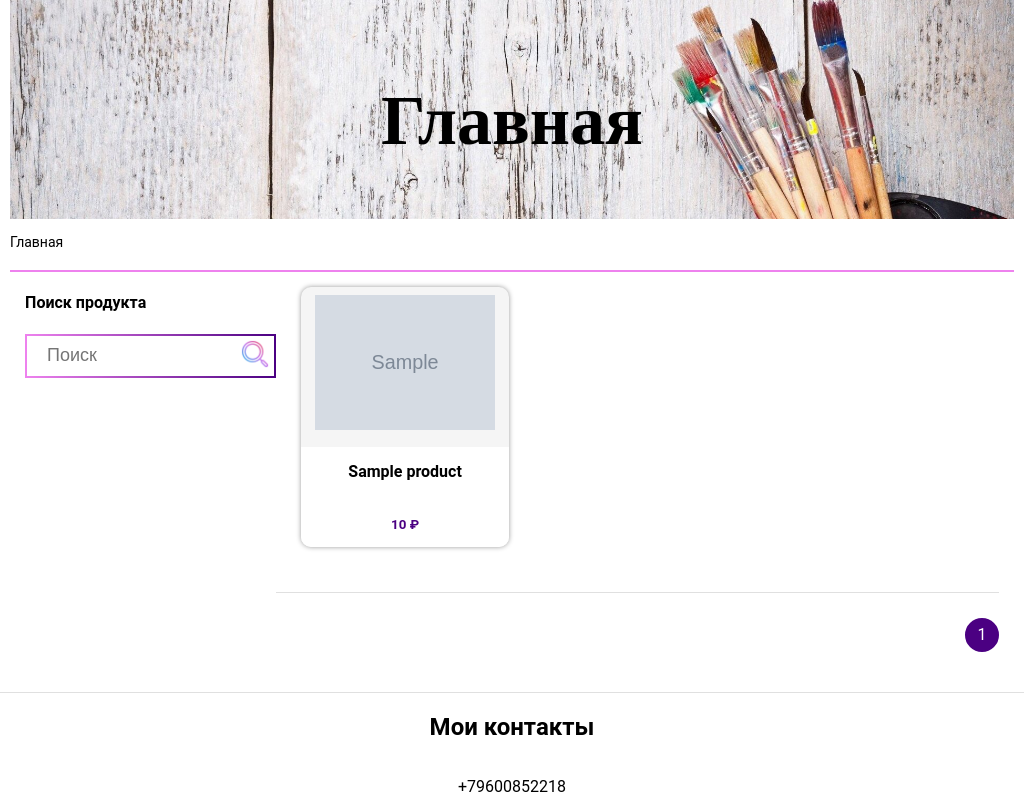
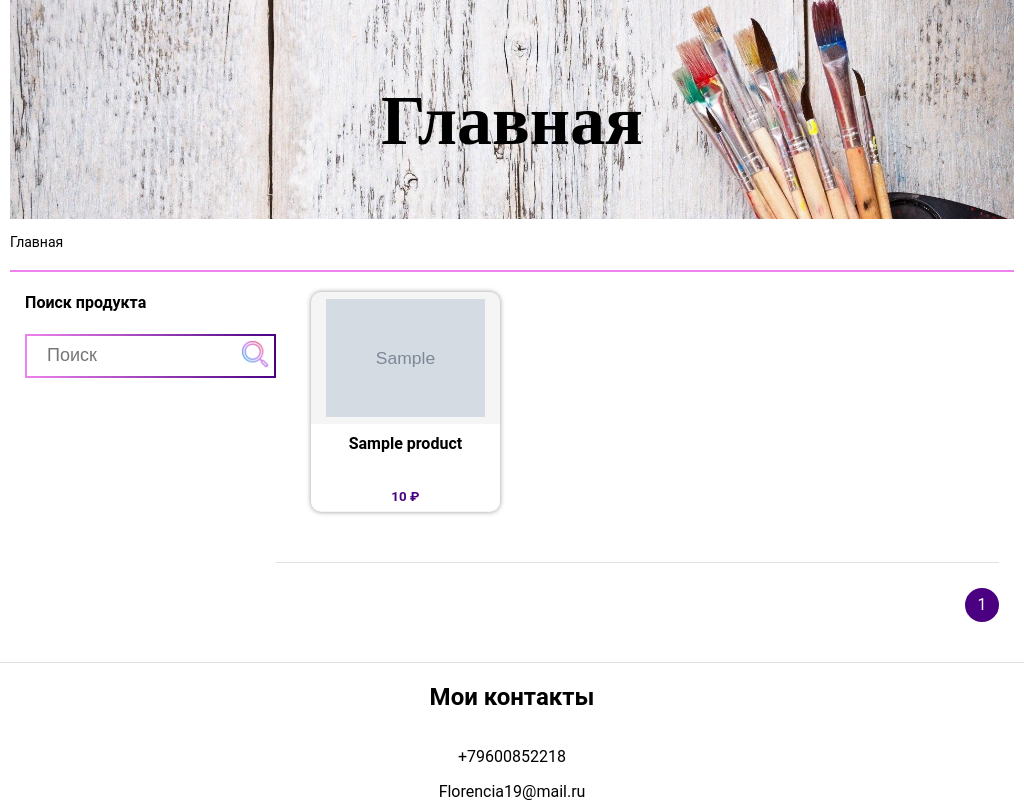
Before and after one commit to alimovurat/handmade-shop, a Django app: page / in a window 1024 px wide. Shown: the part 302-1102 px from the top of the page. Run offline with Django 5.2, Linux system fonts and the light colour scheme; tables that the repository leaves empty hold one stand-in row (values such as "Sample post"); grey boxes marked "Sample" are stand-in pictures; some web fonts are replaced.

Commit message:
fix: fix adaptive layout

```diff
--- a/main/static/styles/home.css
+++ b/main/static/styles/home.css
@@ -87,8 +87,11 @@ main {
 	padding: 0 15px;
 }
 
+.card-size {
+	width: 33%;
+}
+
 .product-card {
-	width: 250px;
 	height: 320px;
 	margin: 20px;
 	text-align: center;
@@ -245,14 +248,11 @@ main {
 	}
 
 	.product-card {
-		width: 208px;
-		height: 260px;
-		margin: 15px 10px;
+		height: 220px;
 	}
 
 	.product-bottom {
-		height: 40%;
-		margin-top: 10px;
+		padding-top: 10px;
 	}
 
 	.product-top {
--- a/main/templates/home.html
+++ b/main/templates/home.html
@@ -32,7 +32,7 @@
 	<div class="main-right">
 		<section class="products-list">
 			{% for product in products %}
-				<a href="{% url 'one_product' product_id=product.id %}"><div class="product-card">
+				<a class='card-size' href="{% url 'one_product' product_id=product.id %}"><div class="product-card">
 					<div class="product-top {% if product.category.name == 'Картины' %} paintings {% endif %}">
 						<img src="{{ product.image.url }}" alt="product">
 					</div>
--- a/main/templates/products.html
+++ b/main/templates/products.html
@@ -48,7 +48,7 @@
 	<div class="main-right">
 		<section class="products-list">
 			{% for product in products %}
-				<a href="{% url 'one_product' product_id=product.id %}"><div class="product-card">
+				<a class='card-size' href="{% url 'one_product' product_id=product.id %}"><div class="product-card">
 					<div class="product-top {% if product.category.name == 'Картины' %} paintings {% endif %}">
 						<img src="{{ product.image.url }}" alt="product">
 					</div>
```
Also changed, not shown: main/static/styles/products.css (+6 -6 lines).
